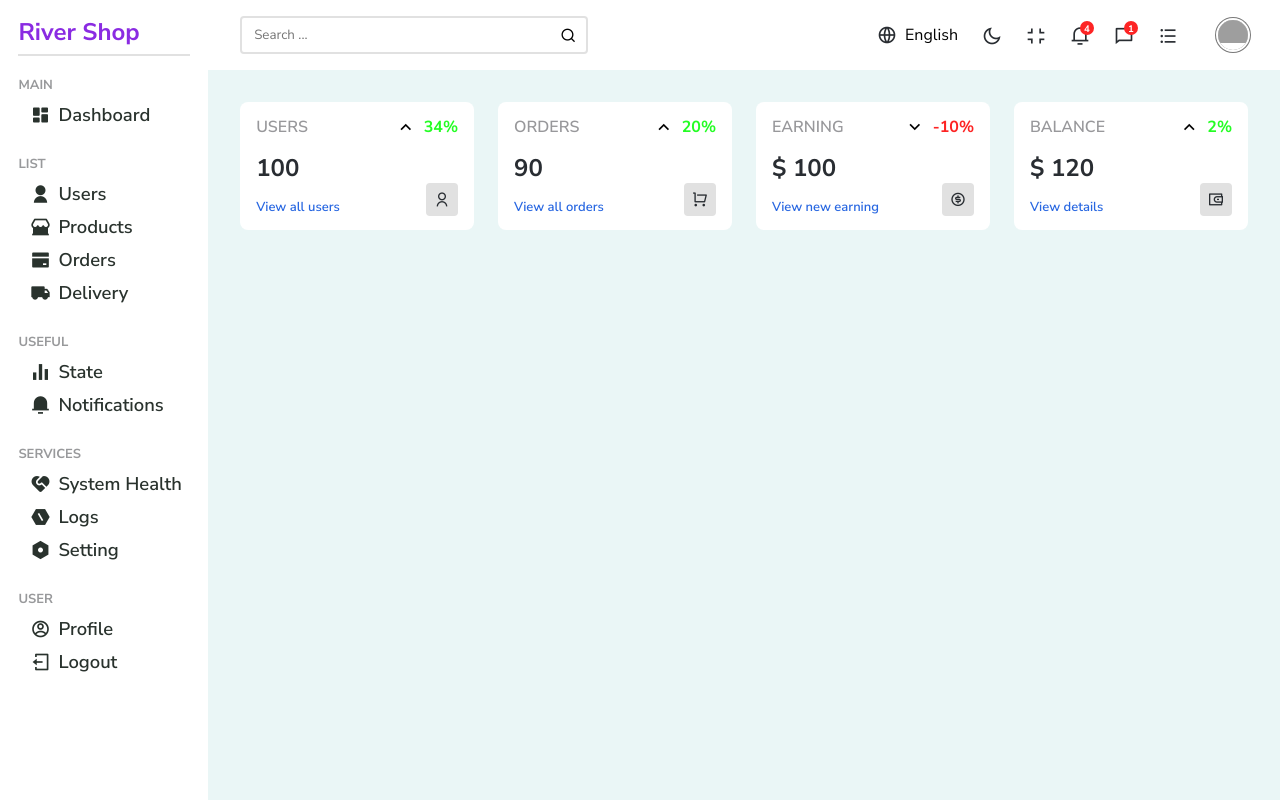
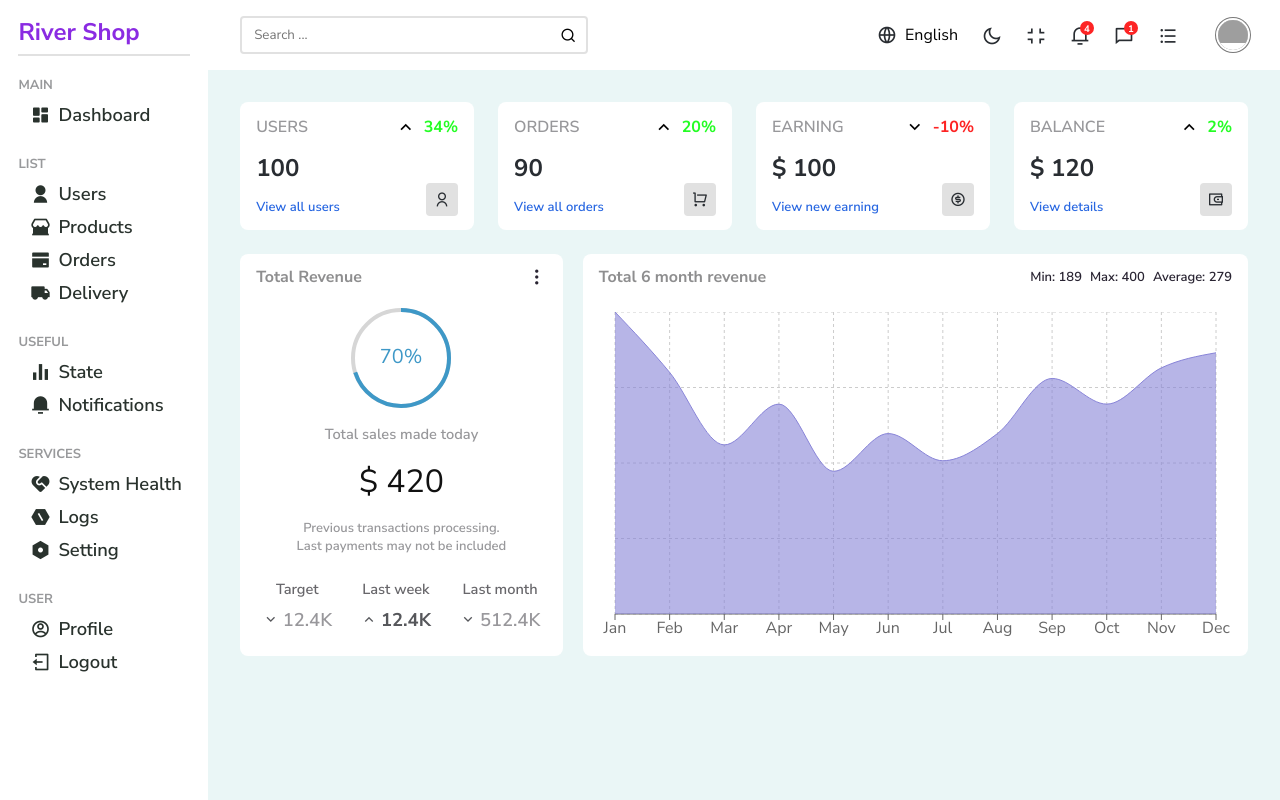
Before and after one commit to nonchain/Ecommerce-Admin-Panel, a React (Vite) app: page / in a window 1280 px wide. Built offline with nearby package versions, Linux system fonts and the light colour scheme; grey boxes are pictures that could not be loaded.

Commit message:
Add Revenue and RevenueChart

```diff
--- a/src/pages/home/Home.jsx
+++ b/src/pages/home/Home.jsx
@@ -25,7 +25,10 @@ const Home = () => {
             {widgets.map(widget => <Widget key={widget.id} type={widget.type} diff={widget.diff} amount={widget.amount} />)}
           </div>
 
-
+          <div className={styles.revenue}>
+            <Revenue percentage={70}/>
+            <RevenueChart />
+          </div>
         </div>
       </div>
     </div>
--- a/src/pages/home/home.module.scss
+++ b/src/pages/home/home.module.scss
@@ -8,6 +8,9 @@
 
    .container {
       padding: 2rem 2rem 1.5rem;
+      display: flex;
+      flex-direction: column;
+      gap: 1.5rem;
    }
 
    .widgets {
@@ -15,4 +18,10 @@
       grid-template-columns: repeat(4, 1fr);
       gap: 1.5rem;
    }
+
+   .revenue {
+      display: grid;
+      grid-template-columns: repeat(3, 1fr);
+      gap: 1.25rem;
+   }
 }
```
